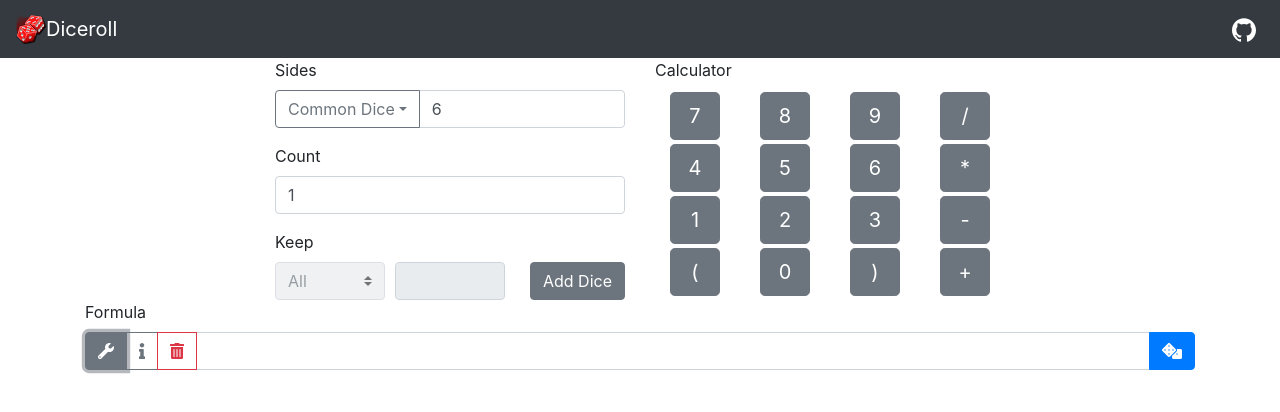
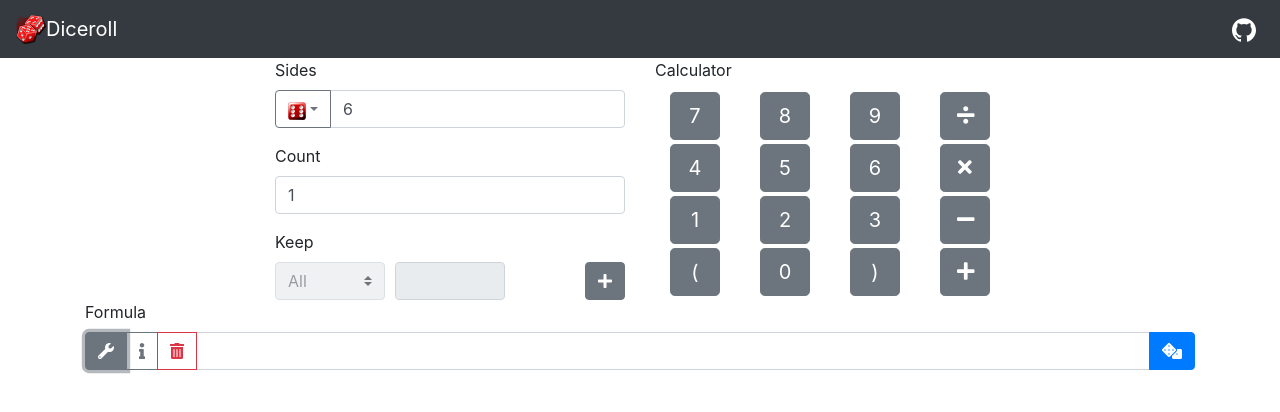
Before and after one commit to aaaantoine/diceroll, a React (Create React App) app: page / in a window 1280 px wide. Both pictures are taken after a click on the button 106 px from the left and 108 px from the top of the page. Shown: the top 412 px of the page. Built offline with nearby package versions, Linux system fonts and the light colour scheme.

Commit message:
Iconify toolbox buttons.

```diff
--- a/src/App.css
+++ b/src/App.css
@@ -21,6 +21,20 @@
 .symbol {
   font-size: 2em;
   line-height: 64px;
+}
+
+button.dropdown-toggle .symbol.die {
+  font-size: 0.75em;
+  line-height: 1.5em;
+  width: 1.5em;
+  height: 1.5em;
+}
+
+button .symbol.die {
+  font-size: 1em;
+  line-height: 32px;
+  width: 32px;
+  height: 32px;
 }
 
 .symbol.discarded { opacity: 0.5; }
--- a/src/InputToolbox.js
+++ b/src/InputToolbox.js
@@ -1,5 +1,7 @@
 import React from 'react';
 import RollSymbol from './RollSymbol.js';
+import { FontAwesomeIcon } from '@fortawesome/react-fontawesome';
+import { faPlus, faMinus, faTimes, faDivide } from '@fortawesome/free-solid-svg-icons';
 
 export default class InputToolbox extends React.Component {
     constructor(props) {
@@ -27,7 +29,7 @@ export default class InputToolbox extends React.Component {
                                             data-toggle="dropdown"
                                             aria-haspopup="true"
                                             aria-expanded="false">
-                                            Common Dice
+                                            {this.rollSymbol(this.state.sidesPerDie || " ")}
                                         </button>
                                         <div class="dropdown-menu" aria-labelledby="commonDiceDropdown">
                                             {this.sidesDropDownOption(2)}
@@ -80,7 +82,10 @@ export default class InputToolbox extends React.Component {
                                 </div>
                                 <div class="col text-right">
                                     <button class="btn btn-secondary" type="button"
-                                        onClick={this.handleDiceAddClick}>Add Dice</button>
+                                        title="Add dice to formula"
+                                        onClick={this.handleDiceAddClick}>
+                                            <FontAwesomeIcon icon={faPlus} />
+                                    </button>
                                 </div>
                             </div>
                         </div>
@@ -97,16 +102,28 @@ export default class InputToolbox extends React.Component {
         );
     }
 
+    rollSymbol = (value) => <RollSymbol symbol={{sides: value, text: value}} />;
     sidesDropDownOption = (value) => (
         <button class="dropdown-item" type="button"
             onClick={() => this.handleSidesPerDieChange(value)}>
-            <RollSymbol symbol={{sides: value, text: value}} />
+            {this.rollSymbol(value)}
         </button>
     );
+    iconMap = {
+        "+": faPlus,
+        "-": faMinus,
+        "*": faTimes,
+        "/": faDivide
+    };
+    iconifyButton = (value) => this.iconMap[value]
+        ? <FontAwesomeIcon icon={this.iconMap[value]} />
+        : value;
     formulaButton = (value) => (
         <div class="col text-center">
             <button class="btn btn-secondary btn-lg" type="button"
-                onClick={() => this.props.onFormulaAddRequest(value)}>{value}</button>
+                onClick={() => this.props.onFormulaAddRequest(value)}>
+                    {this.iconifyButton(value)}
+            </button>
         </div>
     );
     formulaButtonRow = (collection) => (
@@ -114,6 +131,15 @@ export default class InputToolbox extends React.Component {
             {collection.map(value => this.formulaButton(value))}
         </div>
     );
+
+    getDiceFormula = () => {
+        const highLow = this.state.highLow
+            ? this.implicit1(this.state.highLowCount) + this.state.highLow
+            : "";
+        const dice =
+            this.implicit1(this.state.dieCount) + "d" + this.state.sidesPerDie;
+        return highLow + dice;
+    };
 
     enableHighLow = (dieCount) => dieCount > 1;
     adjustHighLowCount = (dieCount, highLow) =>
@@ -142,13 +168,6 @@ export default class InputToolbox extends React.Component {
     });
     handleHighLowCountChange = (e) => this.setState({highLowCount: e.target.value});
     handleSidesPerDieChange = (value) => this.setState({sidesPerDie: value});
-    handleDiceAddClick = (e) => {
-        const highLow = this.state.highLow
-            ? this.implicit1(this.state.highLowCount) + this.state.highLow
-            : "";
-        const dice =
-            this.implicit1(this.state.dieCount) + "d" + this.state.sidesPerDie;
-        const formula = highLow + dice;
-        this.props.onFormulaAddRequest(formula);
-    };
+    handleDiceAddClick = () =>
+        this.props.onFormulaAddRequest(this.getDiceFormula());
 }
--- a/src/RollSymbol.js
+++ b/src/RollSymbol.js
@@ -15,7 +15,7 @@ export default class RollSymbol extends React.Component {
 
     getSymbolClass(sides, value) {
         function classBySides(sides) {
-            switch(sides) {
+            switch(parseInt(sides)) {
                 case 2: return "coin";
                 case 4: return "d4";
                 case 6: return "d6";
```
